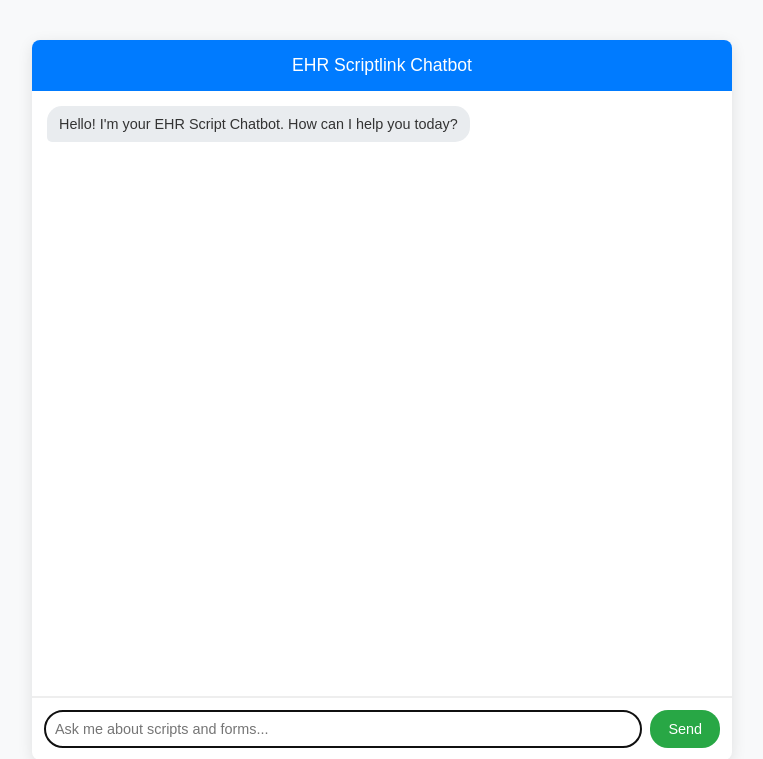
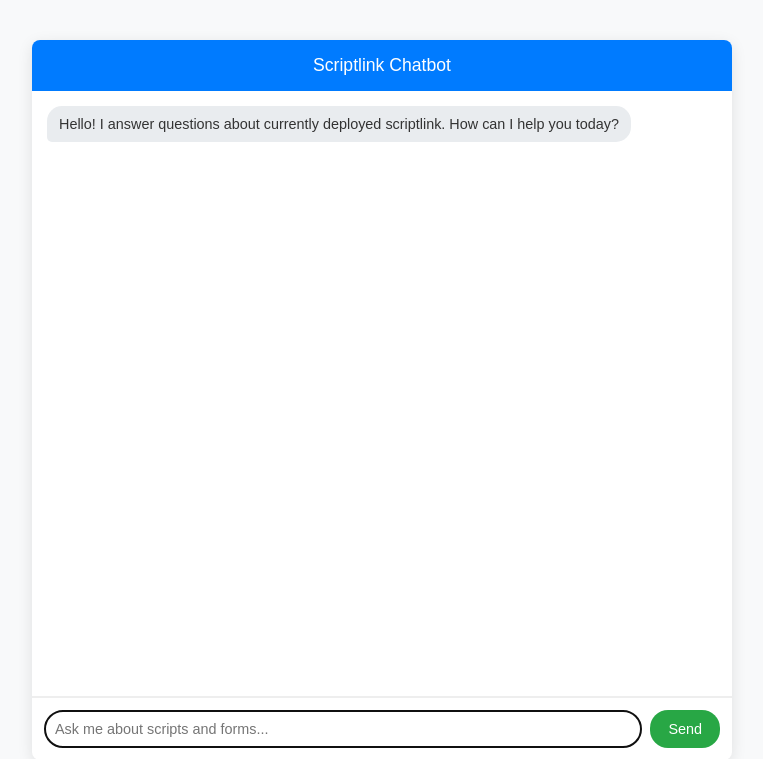
Before and after one commit to crossphd/Scriptlink_Chatbot_Flask, a Flask app: page / in a window 1280 px wide. Shown: the top 759 px of the page, without its empty margins (258-1021 px from the left). Run offline with Flask 3, Linux system fonts and the light colour scheme.

Commit message:
made changes to title and modified comments

```diff
--- a/templates/index.html
+++ b/templates/index.html
@@ -1,7 +1,7 @@
 <!DOCTYPE html>
 <html>
 <head>
-    <title>EHR Chatbot</title>
+    <title>Scriptlink Chatbot</title>
     <style>
         body {
             font-family: sans-serif;
@@ -163,10 +163,10 @@
 </head>
 <body>
     <div id="container">
-        <div id="titlebar">EHR Scriptlink Chatbot</div>
+        <div id="titlebar">Scriptlink Chatbot</div>
         <div id="chatbox">
             <div class="message-container bot-message-container">
-                 <div class="message bot-message">Hello! I'm your EHR Script Chatbot. How can I help you today?</div>
+                 <div class="message bot-message">Hello! I answer questions about currently deployed scriptlink. How can I help you today?</div>
             </div>
         </div>
         <div id="input-area">
```
